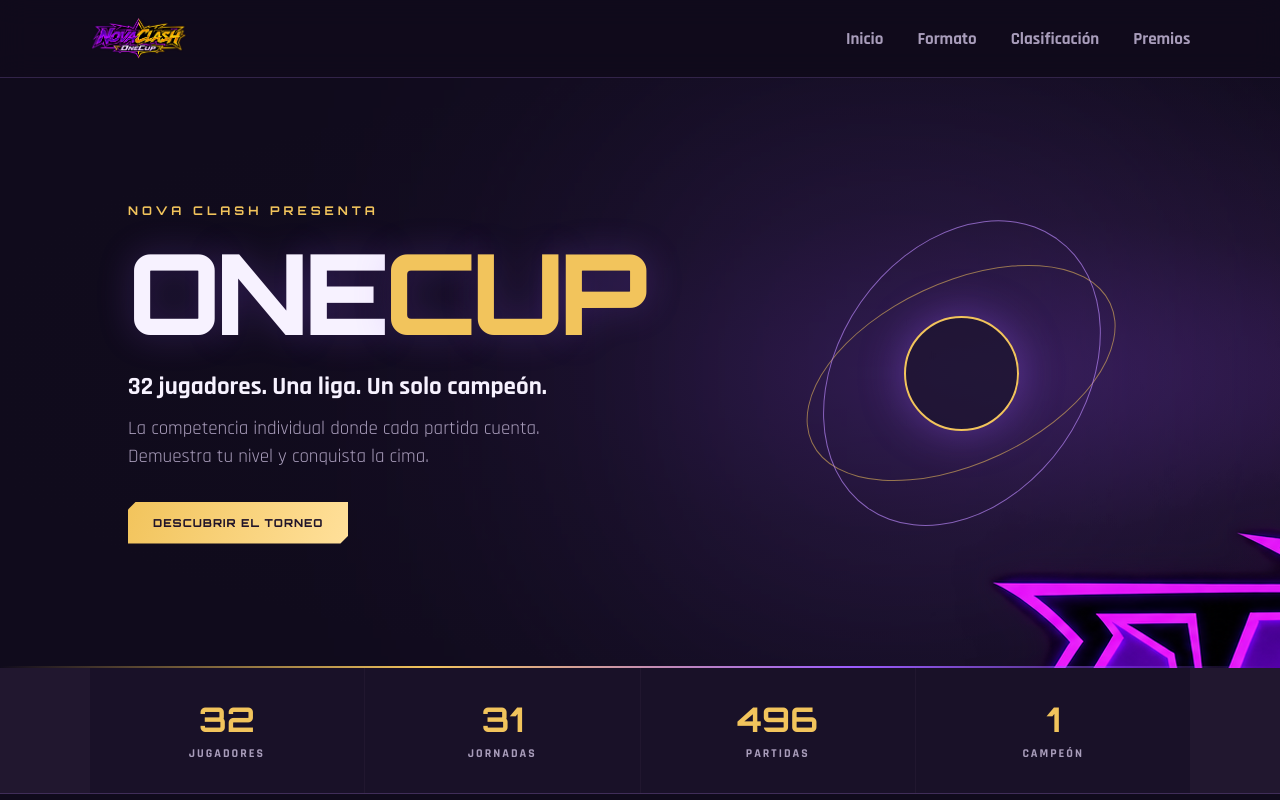
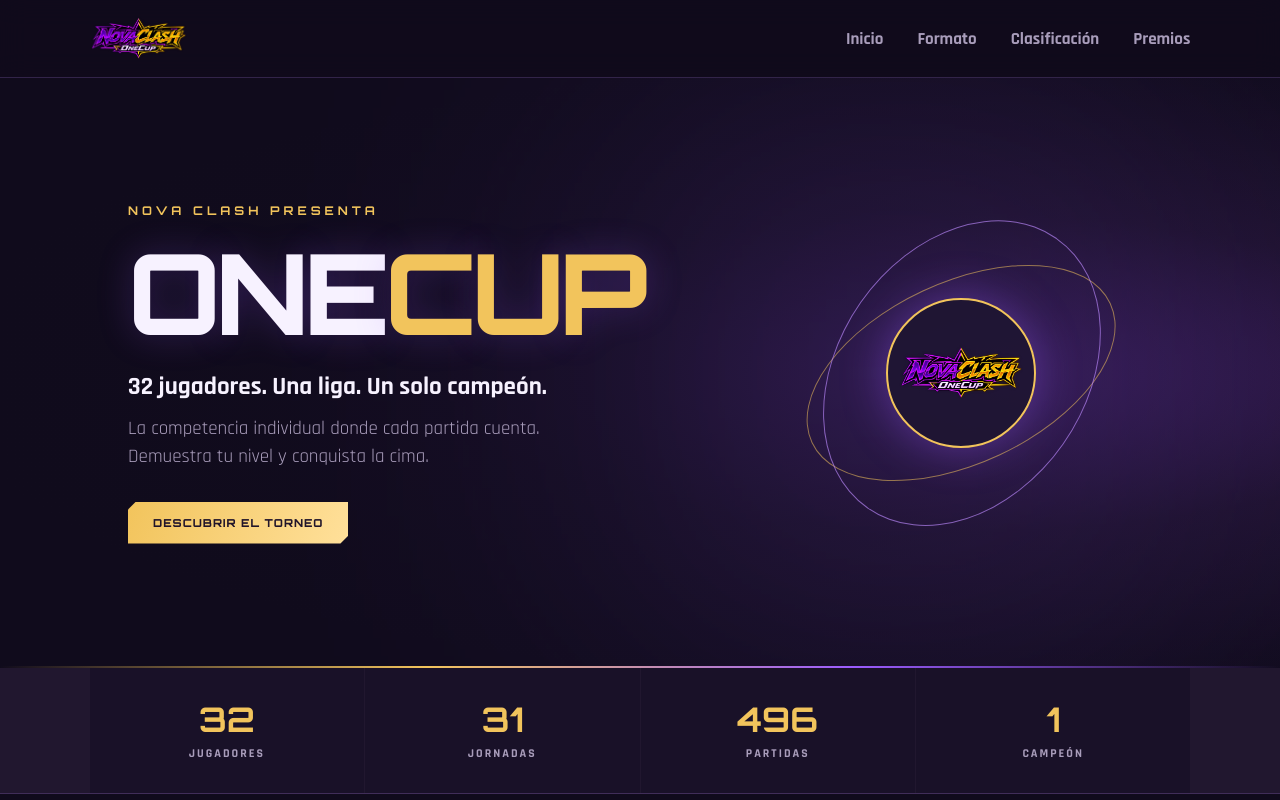
Before and after one commit to NovaClashOfficial/NovaClash-OneCup, a plain HTML site: page index.html in a window 1280 px wide. Shown: the top 800 px of the page. Drawn offline with Linux system fonts and the light colour scheme.

Commit message:
Update style.css

```diff
--- a/style.css
+++ b/style.css
@@ -247,18 +247,22 @@ a {
 }
 
 .orbit-core {
-  width: 115px;
-  height: 115px;
+  width: 150px;
+  height: 150px;
   display: grid;
   place-items: center;
   border: 2px solid var(--gold);
   border-radius: 50%;
-  color: var(--gold);
-  font-family: "Orbitron", sans-serif;
-  font-size: 35px;
-  font-weight: 800;
-  background: rgba(29, 21, 48, 0.8);
+  background: rgba(29, 21, 48, 0.85);
   box-shadow: 0 0 45px rgba(155, 92, 255, 0.4);
+  overflow: hidden;
+}
+
+.orbit-core img {
+  width: 85%;
+  height: 85%;
+  object-fit: contain;
+  display: block;
 }
 
 .hero-bottom-line {
```
